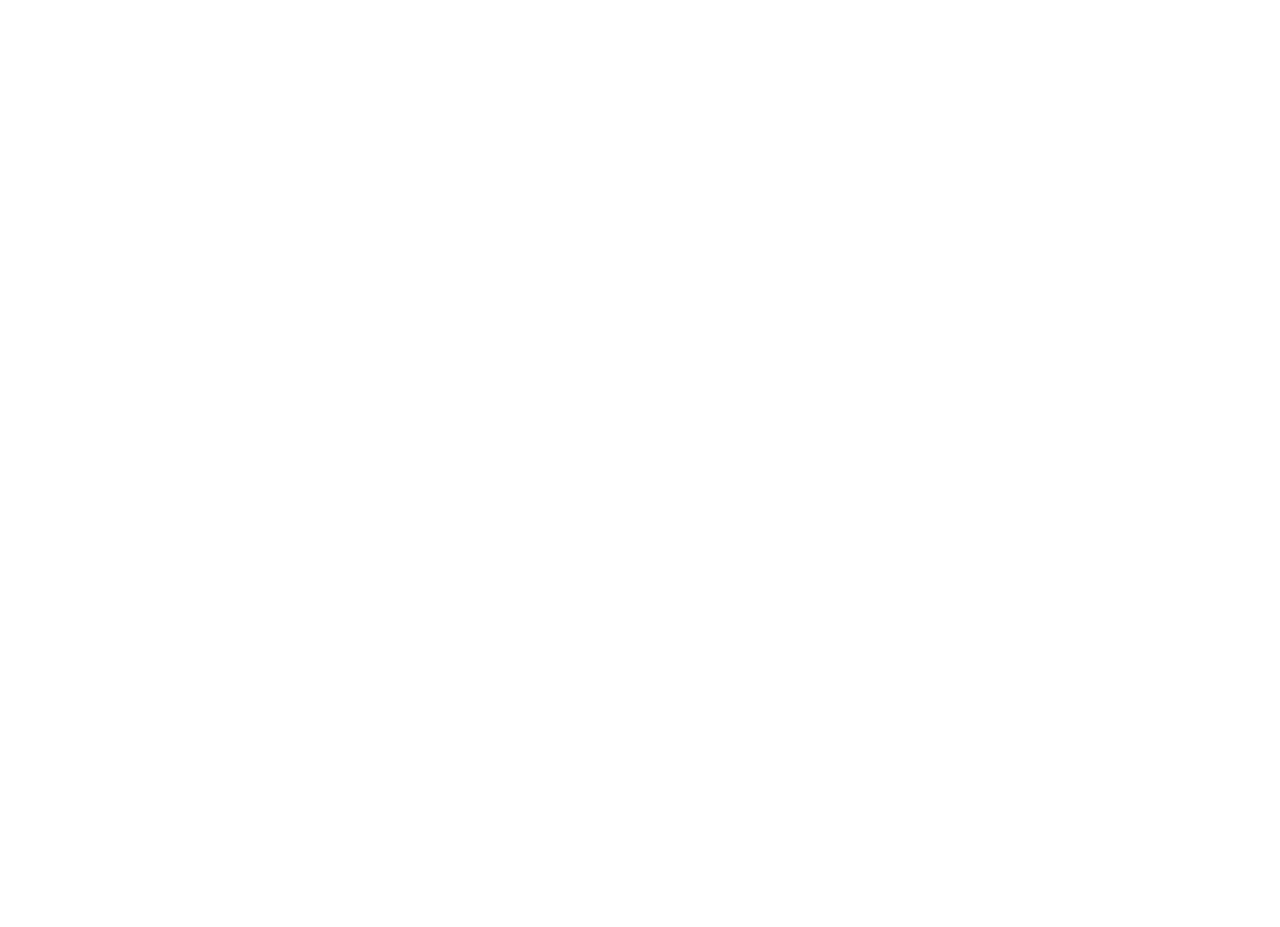
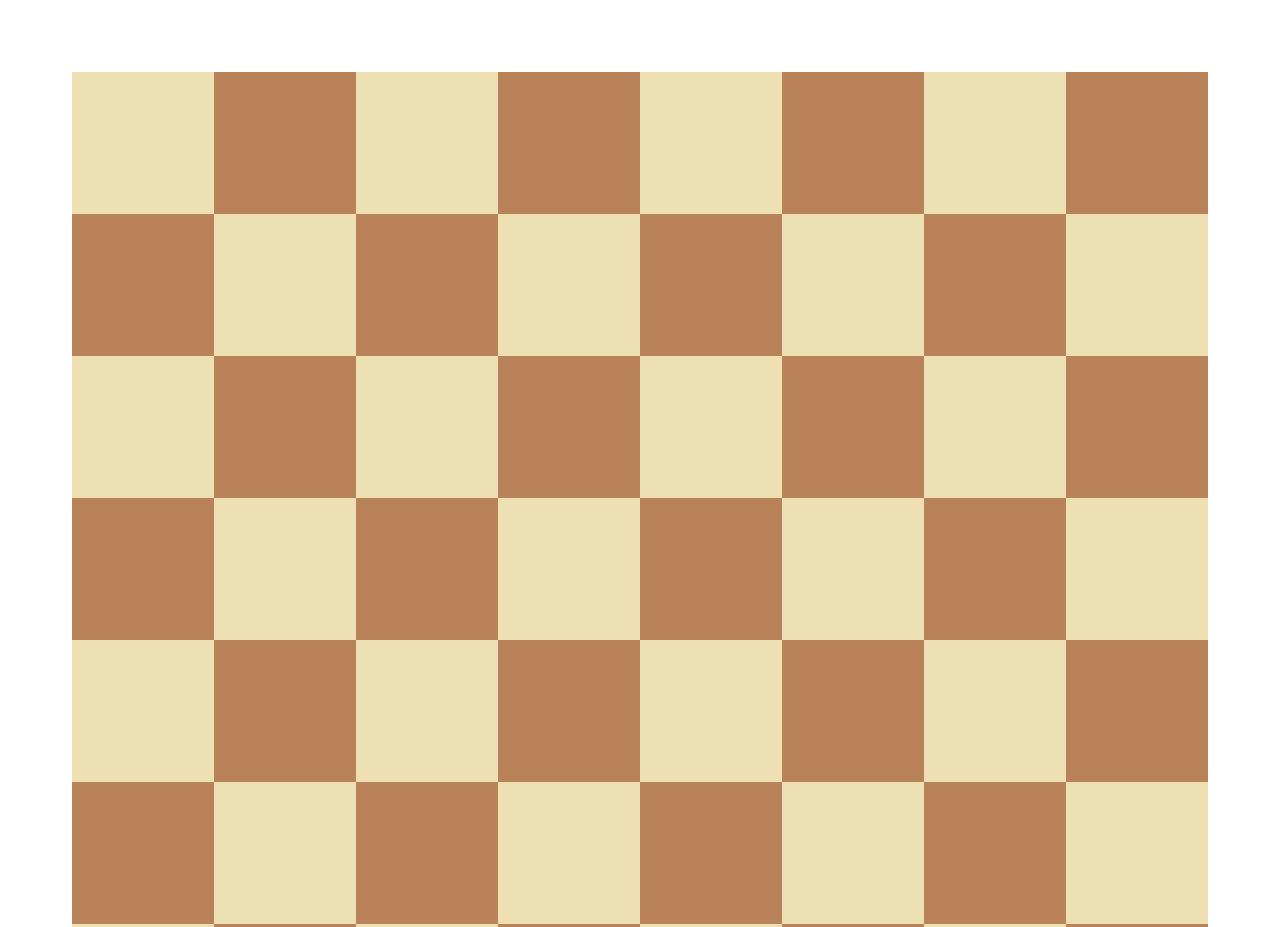
Before and after one commit to ctang415/knight-trevails, a website built with webpack: page dist/index.html in a window 1280 px wide. Shown: the top 927 px of the page. Before the commit the page ends 800 px from the top, so only its background shows below. Built offline with nearby package versions, Linux system fonts and the light colour scheme.

Commit message:
Created colored chessboard with css grid

```diff
--- a/src/index.js
+++ b/src/index.js
@@ -1,6 +1,7 @@
 import './style.css';
 
  const knightArray = [[1, 2], [1, -2], [-1, 2], [-1, -2], [2, 1], [2, -1], [-2, -1], [-2, 1]]
+ const container = document.querySelector('.container')
 
  const knightMoves = (currentPosition, finalPosition) => {
     const queue = [currentPosition]
@@ -42,5 +43,16 @@ import './style.css';
         fastestPathReverse.forEach(element => console.log(element))
     }
 
+    function createGrid(col, row) {
+        for (let i = 0; i < col ; i++){
+            for (let j = 0; j < row; j++) {
+            let div = document.createElement('div');
+            if ((i + j) % 2 === 0) {
+                div.style.backgroundColor = '#EDE0B2'
+            }
+            container.appendChild(div).className = "div";
+            }
+        }
+    };
 
-knightMoves([0,0], [7,4])
+    createGrid(8, 8)
--- a/src/style.css
+++ b/src/style.css
@@ -1,14 +1,12 @@
 .container {
     display: grid;
-    grid-template-columns: repeat(var(--grid-columns), 1fr);
-    grid-template-rows: repeat(var(--grid-rows), 1fr);
-    padding: 40px;
+    grid-template-columns: repeat(8, 1fr);
+    grid-template-rows: repeat(8, 1fr);
+    padding: 4em;
 }
 
 .div {
     display: grid;
-    border: 1px solid;
-    background: white;
+    background: rgb(185, 130, 88);
     padding-bottom: 100%;
-
 }
```
Also changed, not shown: dist/index.html, dist/main.js.
